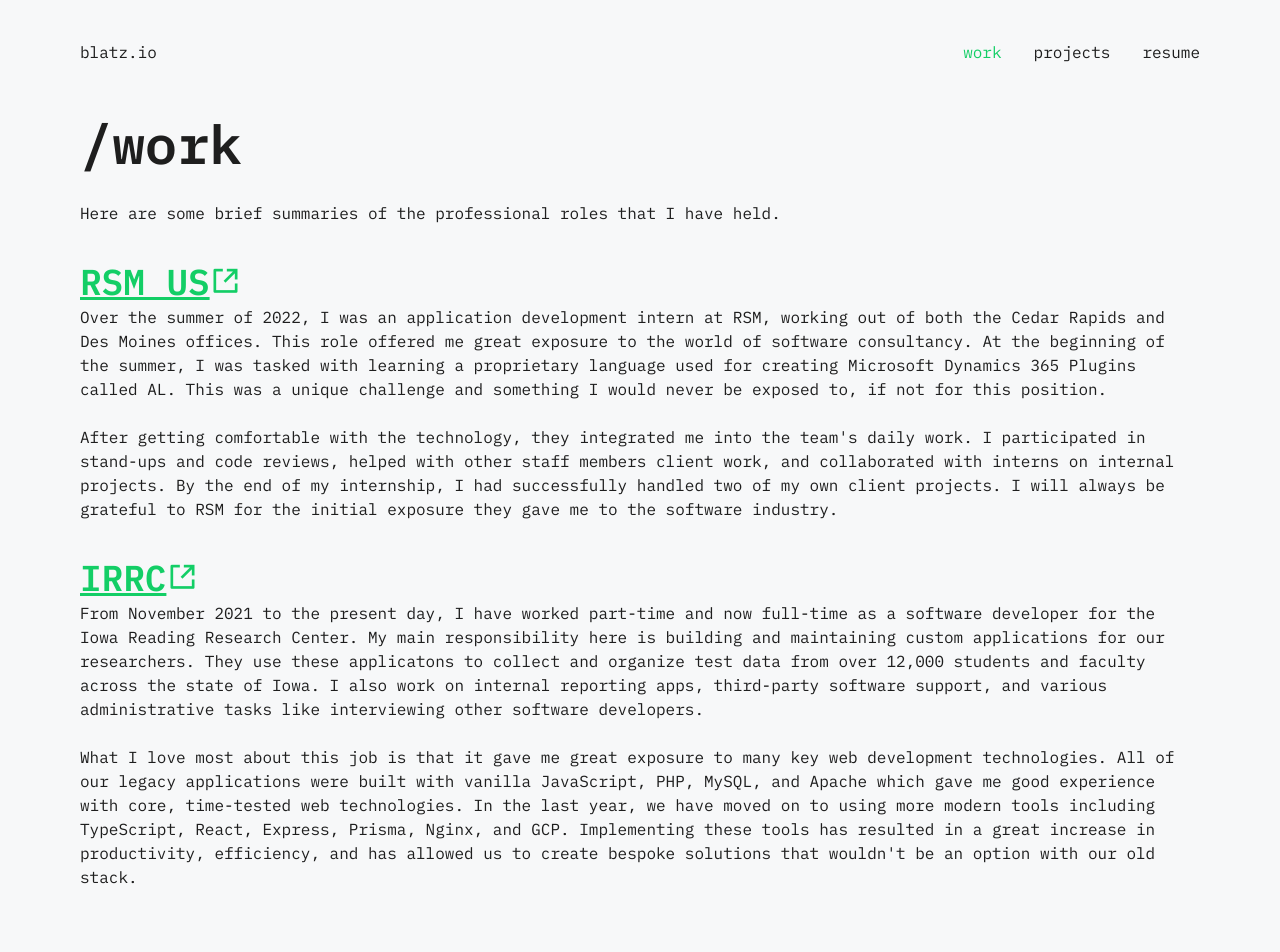
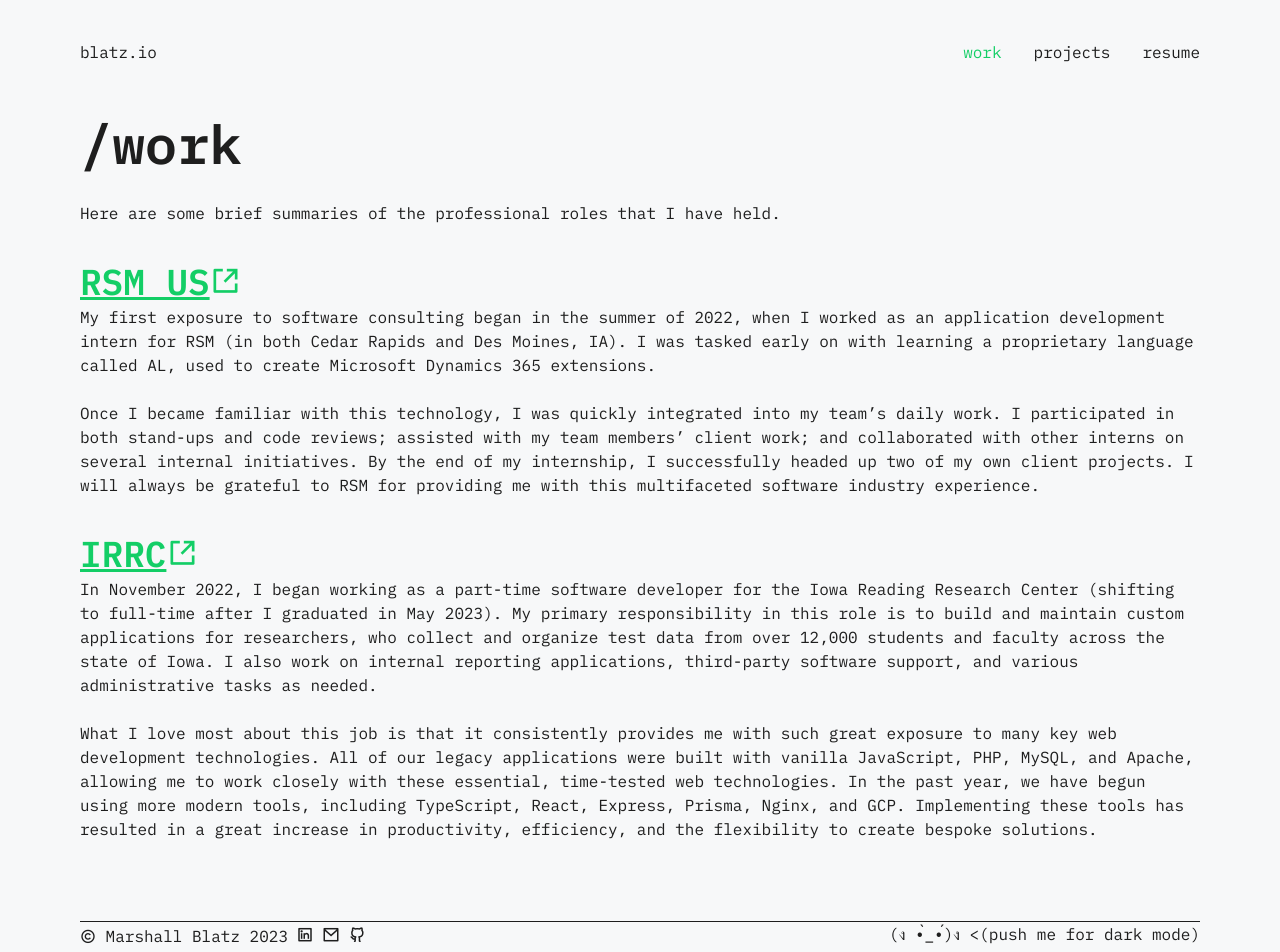
Before and after one commit to marshall-blatz/blatz.io, a React (Vite) app in the folder client/: page /work in a window 1280 px wide. Shown: the top 952 px of the page. Built offline with nearby package versions, Linux system fonts and the light colour scheme.

Commit message:
added in revised copy write

```diff
--- a/client/src/pages/Work.tsx
+++ b/client/src/pages/Work.tsx
@@ -22,24 +22,21 @@ export default function Work({}: Props) {
                     color="text-green"
                 />
                 <p>
-                    Over the summer of 2022, I was an application development
-                    intern at RSM, working out of both the Cedar Rapids and Des
-                    Moines offices. This role offered me great exposure to the
-                    world of software consultancy. At the beginning of the
-                    summer, I was tasked with learning a proprietary language
-                    used for creating Microsoft Dynamics 365 Plugins called AL.
-                    This was a unique challenge and something I would never be
-                    exposed to, if not for this position.
+                    My first exposure to software consulting began in the summer
+                    of 2022, when I worked as an application development intern
+                    for RSM (in both Cedar Rapids and Des Moines, IA). I was
+                    tasked early on with learning a proprietary language called
+                    AL, used to create Microsoft Dynamics 365 extensions.
                     <br />
                     <br />
-                    After getting comfortable with the technology, they
-                    integrated me into the team's daily work. I participated in
-                    stand-ups and code reviews, helped with other staff members
-                    client work, and collaborated with interns on internal
-                    projects. By the end of my internship, I had successfully
-                    handled two of my own client projects. I will always be
-                    grateful to RSM for the initial exposure they gave me to the
-                    software industry.
+                    Once I became familiar with this technology, I was quickly
+                    integrated into my team’s daily work. I participated in both
+                    stand-ups and code reviews; assisted with my team members’
+                    client work; and collaborated with other interns on several
+                    internal initiatives. By the end of my internship, I
+                    successfully headed up two of my own client projects. I will
+                    always be grateful to RSM for providing me with this
+                    multifaceted software industry experience.
                 </p>
             </div>
 
@@ -50,29 +47,27 @@ export default function Work({}: Props) {
                     color="text-green"
                 />
                 <p>
-                    From November 2021 to the present day, I have worked
-                    part-time and now full-time as a software developer for the
-                    Iowa Reading Research Center. My main responsibility here is
-                    building and maintaining custom applications for our
-                    researchers. They use these applicatons to collect and
-                    organize test data from over 12,000 students and faculty
-                    across the state of Iowa. I also work on internal reporting
-                    apps, third-party software support, and various
-                    administrative tasks like interviewing other software
-                    developers.
+                    In November 2022, I began working as a part-time software
+                    developer for the Iowa Reading Research Center (shifting to
+                    full-time after I graduated in May 2023). My primary
+                    responsibility in this role is to build and maintain custom
+                    applications for researchers, who collect and organize test
+                    data from over 12,000 students and faculty across the state
+                    of Iowa. I also work on internal reporting applications,
+                    third-party software support, and various administrative
+                    tasks as needed.
                     <br />
                     <br />
-                    What I love most about this job is that it gave me great
-                    exposure to many key web development technologies. All of
-                    our legacy applications were built with vanilla JavaScript,
-                    PHP, MySQL, and Apache which gave me good experience with
-                    core, time-tested web technologies. In the last year, we
-                    have moved on to using more modern tools including
-                    TypeScript, React, Express, Prisma, Nginx, and GCP.
-                    Implementing these tools has resulted in a great increase in
-                    productivity, efficiency, and has allowed us to create
-                    bespoke solutions that wouldn't be an option with our old
-                    stack.
+                    What I love most about this job is that it consistently
+                    provides me with such great exposure to many key web
+                    development technologies. All of our legacy applications
+                    were built with vanilla JavaScript, PHP, MySQL, and Apache,
+                    allowing me to work closely with these essential,
+                    time-tested web technologies. In the past year, we have
+                    begun using more modern tools, including TypeScript, React,
+                    Express, Prisma, Nginx, and GCP. Implementing these tools
+                    has resulted in a great increase in productivity,
+                    efficiency, and the flexibility to create bespoke solutions.
                 </p>
             </div>
         </Layout>
```
